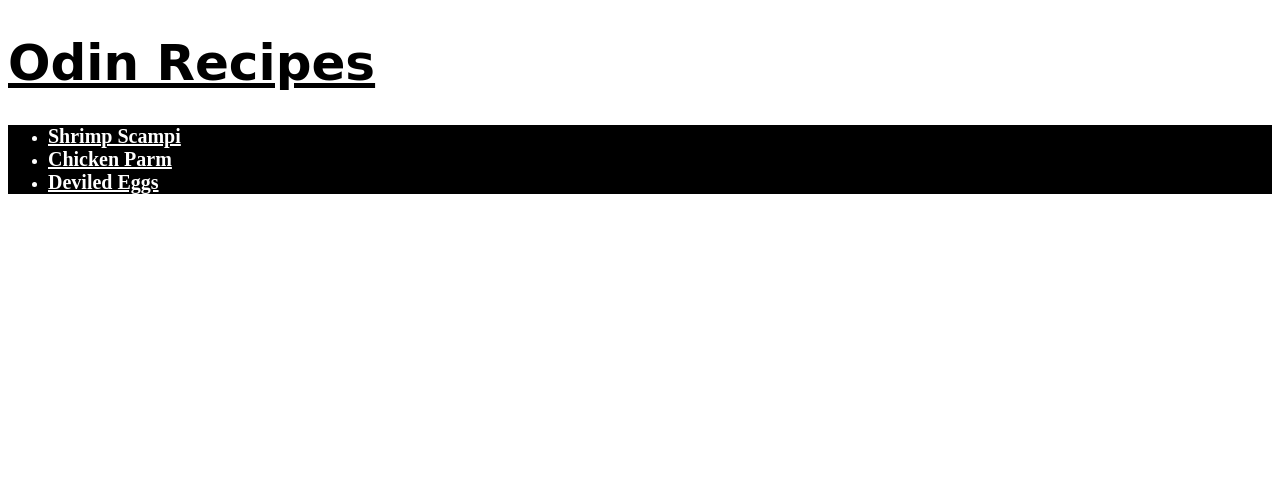
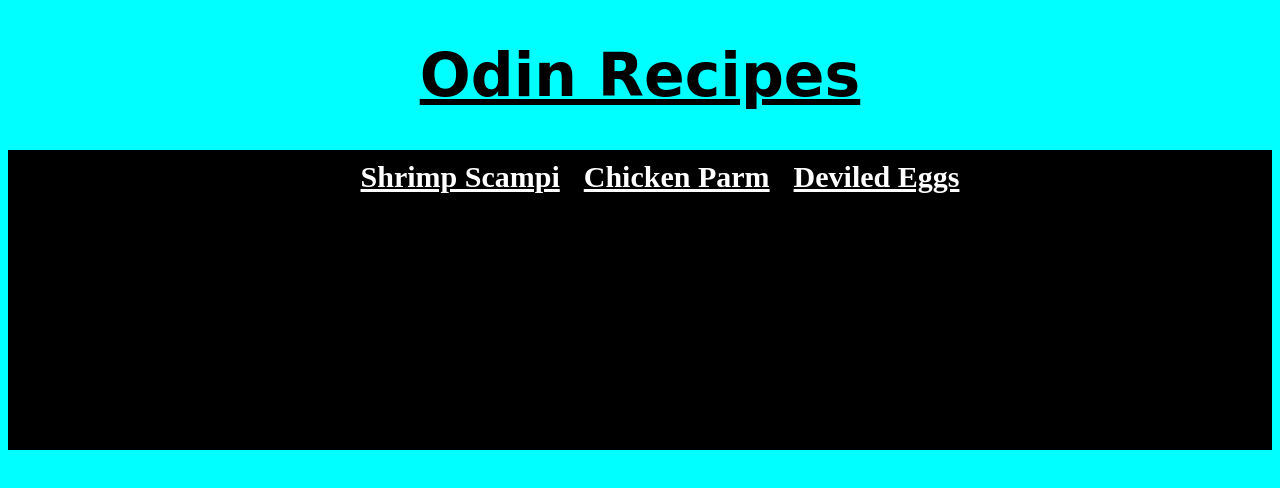
Before and after one commit to LeeC81/odin-recipes, a plain HTML site: page index.html in a window 1280 px wide. Drawn offline with Linux system fonts and the light colour scheme.

Commit message:
Add some styles

```diff
--- a/styles.css
+++ b/styles.css
@@ -1,19 +1,32 @@
+html {
+    box-sizing: border-box;
+}
+
+body {
+    background-color: aqua;
+}
+
 h1 {
     font-family: cursive;
-    font-size: 50px;
+    font-size: 60px;
     text-decoration: underline;
+    text-align:center
 }
 
 ul {
     background-color: black;
+    height: 300px;
+    text-align: center;
 }
 
 li {
     color: white;
+    display: inline-block;
+    margin:10px;
 }
 
 a {
     color: white;
     font-weight: bold;
-    font-size: 20px;
+    font-size: 30px;
 }
```
